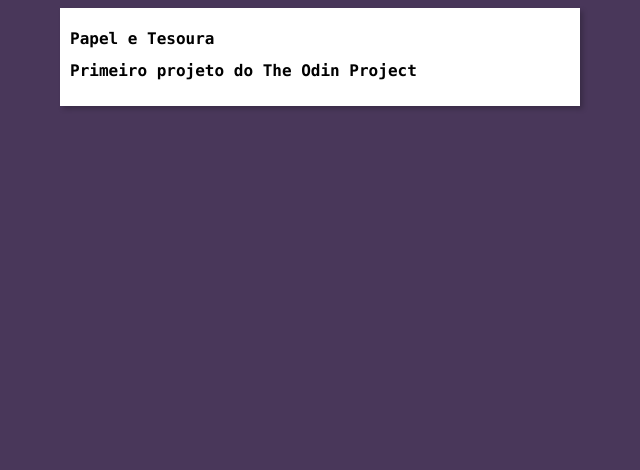
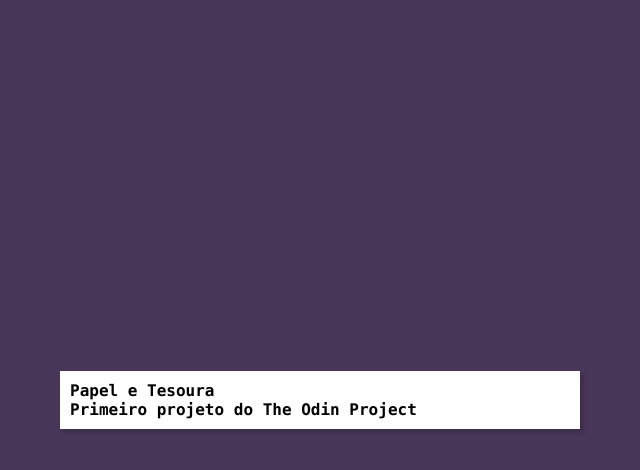
Before and after one commit to WalmirFerJr/Papel-e-Tesoura, a plain HTML site: page index.html in a window 1280 px wide. Shown: the whole page, without its empty margins (320-960 px from the left). Drawn offline with Linux system fonts and the light colour scheme.

Commit message:
Centralizando main

```diff
--- a/style.css
+++ b/style.css
@@ -1,18 +1,21 @@
 * {
     font-family: consolas;
     font-size: 16px;
-
+    margin: 0;
+    padding: 0;
 }
 
 body {
     background-color: rgb(73, 55, 90);
+    min-height: 100vh;
+    display: flex;
+    justify-content: center;
+    align-items: center;
 }
 
 main {
     background-color: white;
     width: 500px;
-    margin: auto;
     box-shadow: 3px 3px 5px rgba(0, 0, 0, 0.221);
     padding: 10px;
-    align-content: center;
 }
```
